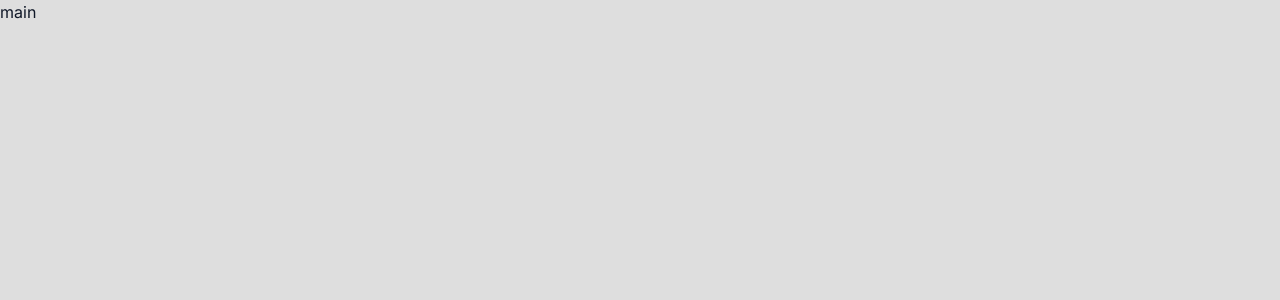
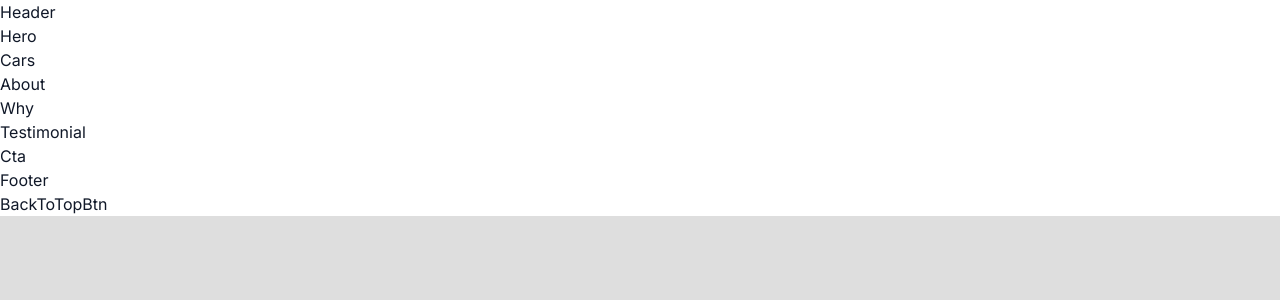
Before and after one commit to Ronald-Him/app-car, a Next.js app: page / in a window 1280 px wide. Shown: the top 300 px of the page. Built offline with nearby package versions, Linux system fonts and the light colour scheme.

Commit message:
input components

```diff
--- a/src/app/page.js
+++ b/src/app/page.js
@@ -11,6 +11,17 @@ import BackToTopBtn from "./components/BackToTopBtn";
 
 
 export default function Home() {
-  return <main className=''>main</main>;
+  return <main className='max-w-[1920px] bg-white mx-auto relative overflow-hidden'>
+      <Header/>
+      <Hero/>
+      <Cars/>
+      <About/>
+      <Why/>
+      <Testimonial/>
+      <Cta/>
+      <Footer/>
+      <BackToTopBtn/>
+
+    </main>;
 
 }
```
